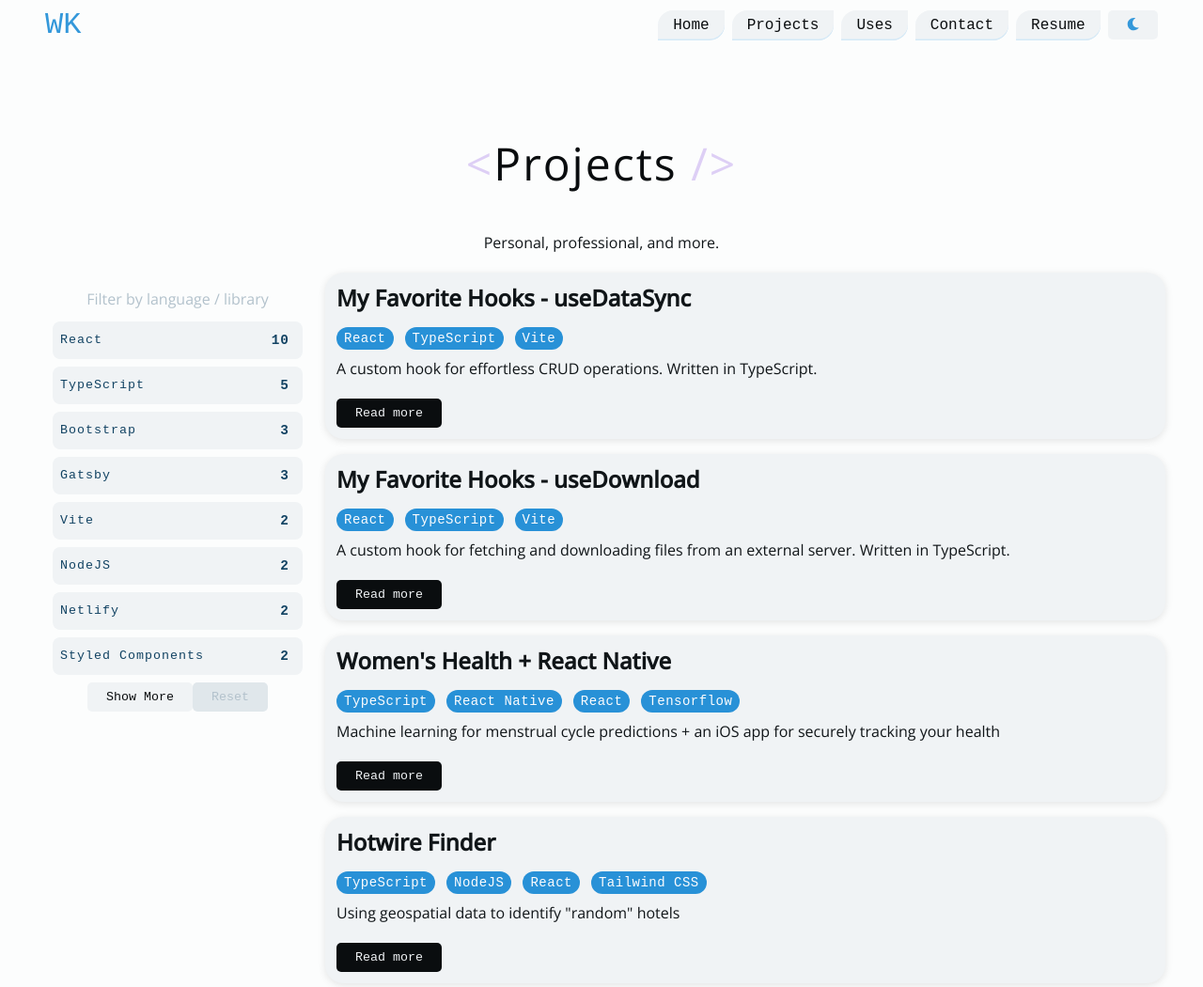
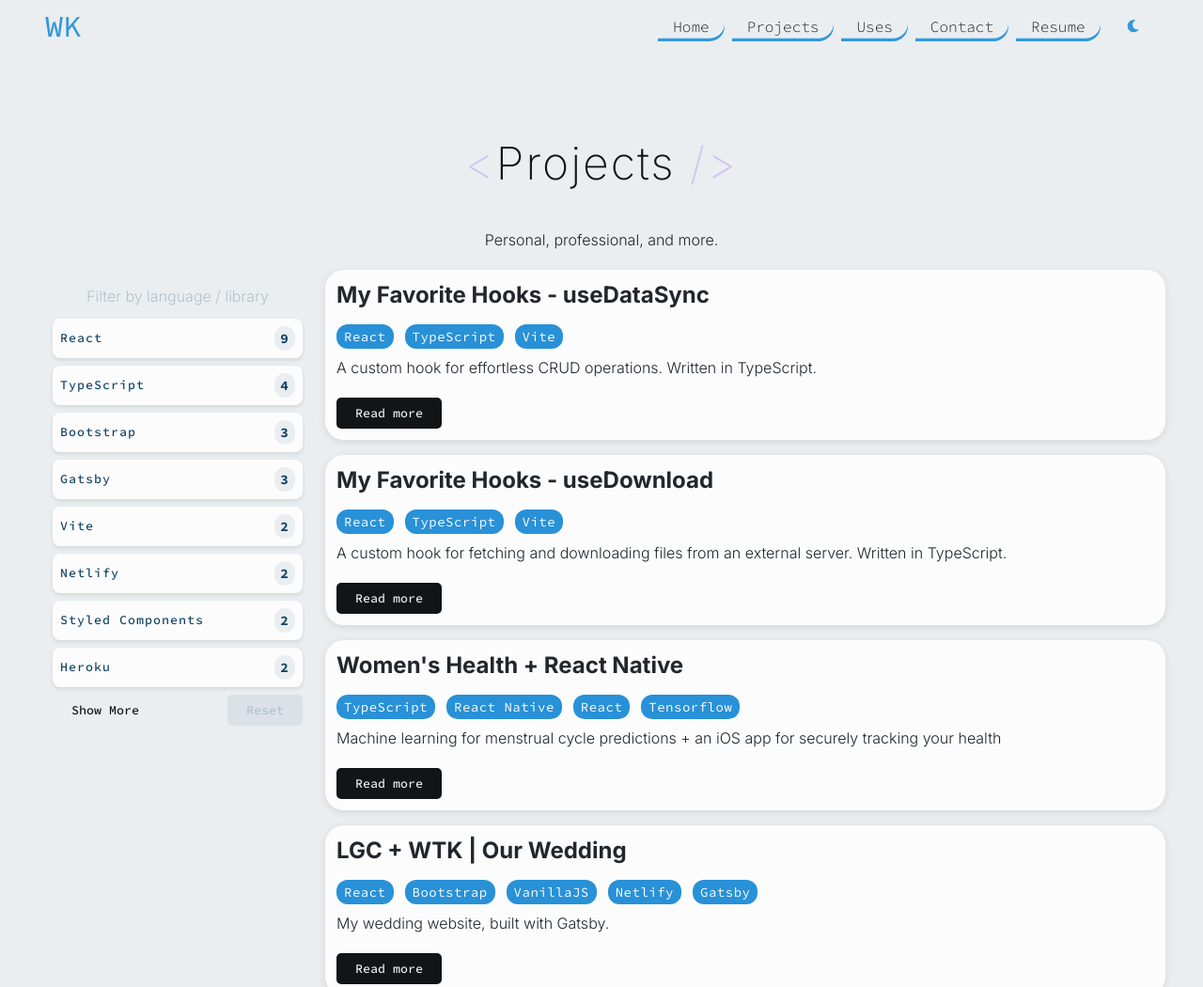
Before and after one commit to willkrakow/gatsby-portfolio, a Gatsby site: page /projects in a window 1280 px wide. Shown: the top 1050 px of the page at 94% size. Built offline with nearby package versions, Linux system fonts and the light colour scheme; Gatsby itself is replaced by a stand-in of ours; some packages are replaced by stand-ins of ours; what rehype-react would draw is missing.

Commit message:
Change fonts. Update favicon.

```diff
--- a/_posts/projects/hotel-deal-identifier.md
+++ /dev/null
@@ -1,17 +0,0 @@
----
-layout: project
-title: Hotwire Finder
-thumbnail: images/wedding.png
-stack:
-  - TypeScript
-  - NodeJS
-  - React
-  - Tailwind CSS
-slug: hotel-deal-identifier
-source: https://github.com/willkrakow/wedding-plans
-publicId: wedding_byxwpi
-description: Using geospatial data to identify "random" hotels
-date: 2022-05-15
----
-
-An ecommerce site that leverages Shopify's liquid templating and Ajax API. I served as designer and developer for this project, which led to a traffic increase of 40% and a sales increaase of more than 50% in the month succeeding the site's launch.
--- a/gatsby-config.js
+++ b/gatsby-config.js
@@ -1,8 +1,6 @@
 require('dotenv').config({
   path: `.env`
 });
-
-console.log(process.env);
 
 module.exports = {
   siteMetadata: {
@@ -53,7 +51,7 @@ module.exports = {
         short_name: `William Krakow`,
         start_url: `/`,
         background_color: `#fffafc`,
-        theme_color: `#002c86`,
+        theme_color: `#08c5ff`,
         display: `browser`,
         icon: `static/images/favicon.png`,
       },
@@ -89,7 +87,7 @@ module.exports = {
     {
       resolve: `gatsby-plugin-google-fonts`,
       options: {
-        fonts: [`Lato\:300,400,600`, `Open Sans\:300,500`, "Playball"],
+        fonts: [`Lato\:300,400,600`, `Open Sans\:300,500`, "Playball", "Source Code Pro\:200,300,400,500,600,700,800", "Inter\:200,300,400,500,600,700,800,900"],
       },
     },
     `gatsby-plugin-image`,
--- a/src/components/Header.tsx
+++ b/src/components/Header.tsx
@@ -9,7 +9,7 @@ import { navAnimation, navNullAnimation, navCloseAnimation } from '../utils/anim
 import { ThemeToggleContext } from '../utils/theme';
 
 const Logo = styled.span`
-  font-family: monospace;
+  font-family: "Source Code Pro", monospace;
   color: ${props => props.theme.colors.primary};
   font-size: 2rem;
   text-decoration: none;
--- a/src/components/Project.tsx
+++ b/src/components/Project.tsx
@@ -8,7 +8,7 @@ import { IProjectFrontmatter } from "../types"
 
 const ProjectCard = styled.article`
 padding: ${props => props.theme.spacing[3]};
-background-color: ${props => props.theme.colors.light};
+background-color: ${props => props.theme.colors.lightTint};
 border-radius: ${props => props.theme.borderRadii[2]};
 display: flex;
 flex-direction: column;
--- a/src/components/ProjectList.tsx
+++ b/src/components/ProjectList.tsx
@@ -35,6 +35,7 @@ const ProjectArticle = styled.article`
   padding: ${props => props.theme.spacing[4]} ${props => props.theme.spacing[4]};
   border-radius: ${props => props.theme.borderRadii[2]};
   box-shadow: 0 2px 8px rgba(0,0,0,0.1);
+  background-color: ${props => props.theme.colors.lightTint};
 `
 
 const ProjectList = () => {
--- a/src/components/SocialLinks.tsx
+++ b/src/components/SocialLinks.tsx
@@ -9,6 +9,7 @@ const ListItem = styled.li`
   list-style: none;
   display: flex;
   justify-content: flex-start;
+  margin-bottom: ${props => props.theme.spacing[1]};
   @media screen(max-width: 599px) {
     justify-content: flex-end;
   }
--- a/src/components/Typography.tsx
+++ b/src/components/Typography.tsx
@@ -6,16 +6,17 @@ import { FontAwesomeIcon } from '@fortawesome/react-fontawesome';
 export const HeroHeader = styled.h1`
   display: block;
   width: 100%;
-  font-weight: bold;
+  font-weight: 900;
   margin-top: 1rem;
   font-size: 3rem;
   color: ${props => props.theme.colors.primary};
   text-align: center;
+  font-family: "Inter";
 `;
 
 export const HeroSub = styled.h2`
 color: ${props => props.theme.colors.darkTint};
-font-family: monospace;
+font-family: "Source Code Pro", monospace;
 font-weight: ${props => props.theme.fontWeights.thin};
 font-size: ${props => props.theme.fontSizes.md};
 `;
@@ -26,7 +27,7 @@ export const BioHeader = styled.h3`
   margin-bottom: 1rem;
   color: ${props => props.theme.colors.darkTint};
   font-weight: ${props => props.theme.fontWeights.light};
-  font-family: "Open Sans", sans-serif;
+  font-family: "Inter", sans-serif;
   margin-top: 0;
   text-decoration: none;
 `
@@ -41,7 +42,7 @@ export const PlainHeader = styled.h4`
   margin-top: 0;
   text-decoration: none;
   color: ${props => props.theme.colors.darkTint};
-  font-family: "Open Sans", sans-serif;
+  font-family: "Inter", sans-serif;
 `
 
 export const ColorHeader = styled(PlainHeader)`
@@ -56,7 +57,7 @@ export const LabelText = styled.h5`
   margin-top: 0;
   font-size: ${props => props.theme.fontSizes.sm};
   font-weight: bolder;
-  font-family: monospace;
+  font-family: "Source Code Pro", monospace;
 `
 
 
@@ -74,7 +75,7 @@ export const BioText = styled.p<IBioText>`
   line-height: 1.5rem;
   font-weight: ${props => props.theme.fontWeights.light};
   text-align: ${props => props.centered ? 'center' : props.textAlign ? props.textAlign : 'start'};
-  font-family: 'Open Sans', sans-serif;
+  font-family: 'Inter', sans-serif;
   margin-bottom: ${props => props.theme.spacing[3]};
   margin-top: 0;
 `
@@ -95,7 +96,7 @@ export const ColorText = styled.p`
   display: inline;
   color: ${props => props.theme.colors.darkTint};
   text-align: center;
-  font-family: 'Open Sans', sans-serif;
+  font-family: 'Inter', sans-serif;
 `
 
 export const ColorLink = styled(Link)`
@@ -110,7 +111,7 @@ export const ColorLink = styled(Link)`
   text-decoration: none;
   transition: all 0.3s ease;
   color: ${props => props.theme.colors.darkTint};
-  font-family: monospace;
+  font-family: "Source Code Pro", monospace;
   font-weight: ${props => props.theme.fontWeights.light};
   &:hover {
     box-shadow: 0px 0.25em 0 ${props => props.theme.colors.primaryTint};
@@ -134,7 +135,7 @@ export const ColorSpan = styled.span`
   display: inline;
   text-decoration: none;
   transition: all 0.3s ease;
-  font-family: monospace;
+  font-family: "Source Code Pro", monospace;
   color: ${props => props.theme.colors.darkTint};
   font-weight: ${props => props.theme.fontWeights.light};
   &:hover {
@@ -149,7 +150,7 @@ export const ColorSpan = styled.span`
 
 
 export const ColorAniLink = styled(AniLink)`
-  box-shadow: inset 0 -0.1em 0 ${props => props.theme.colors.primaryTint};
+  box-shadow: inset 0 -0.2em 0 ${props => props.theme.colors.primary};
   line-height: 2em;
   font-size: ${props => props.theme.fontSizes.sm};
   border: none;
@@ -160,7 +161,7 @@ export const ColorAniLink = styled(AniLink)`
   display: inline;
   transition: all 0.3s ease;
   color: ${props => props.theme.colors.dark};
-  font-family: monospace;
+  font-family: "Source Code Pro", monospace;
   font-weight: ${props => props.theme.fontWeights.light};
   &:hover {
     box-shadow: inset 0 -2em 0 ${props => props.theme.colors.primaryTint};
@@ -178,7 +179,7 @@ export const ColorURL = styled.a`
   display: inline;
   transition: all 0.3s linear;
   color: ${props => props.theme.colors.dark};
-  font-family: monospace;
+  font-family: "Source Code Pro", monospace;
   font-weight: ${props => props.theme.fontWeights.light};
   border-radius: ${props => props.theme.borderRadii[1]};
   padding: 0.5rem;
@@ -198,7 +199,7 @@ const BaseButton = styled.button`
   border-radius: ${props => props.theme.borderRadius};
   font-weight: ${props => props.theme.fontWeights.heavy};
   border: none;
-  font-family: monospace;
+  font-family: "Source Code Pro", monospace;
   cursor: pointer;
   &:disabled {
     cursor: not-allowed;
@@ -211,7 +212,7 @@ export const BlackButton = styled(BaseButton)`
   transition: all 0.3s ease;
   &:hover {
     background: ${props => props.theme.colors.tertiaryTint};
-    color: ${props => props.theme.colors.lightTint};
+    color: ${props => props.theme.colors.white};
   }
   &:disabled {
     background: ${props => props.theme.colors.lightShade};
--- a/src/components/containers.tsx
+++ b/src/components/containers.tsx
@@ -1,11 +1,10 @@
 import React from "react"
-import styled, { keyframes } from "styled-components"
-import { BioText, BioHeader, ColorURL, ColorLink, ColorAniLink, } from "./Typography"
+import styled from "styled-components"
+import { BioText, BioHeader, ColorURL, ColorAniLink, } from "./Typography"
 import { FontAwesomeIcon } from "@fortawesome/react-fontawesome"
 import { faArrowLeft, faEye } from "@fortawesome/free-solid-svg-icons"
 import { faGithub } from '@fortawesome/free-brands-svg-icons'
 import { IconDefinition } from "@fortawesome/free-solid-svg-icons"
-import { Link } from "gatsby"
 import RehypeReact from "rehype-react"
 import { UnorderedList, OrderedList, BlockQuote, CodeBlock } from "../templates/article/MarkdownComponents"
 import { FlexItem, FlexRow } from "./Grid"
@@ -20,8 +19,8 @@ letter-spacing: 0.5px;
   font-weight: thin;
   background-color: ${props => props.theme.colors.tertiaryTint};
   color: ${props => props.theme.colors.white};
-font-family: monospace;
-`;
+  font-family: "Source Code Pro", monospace;
+`
 
 const WrapperText = styled.span`
   opacity: 0.4;
--- a/src/components/layout.js
+++ b/src/components/layout.js
@@ -15,8 +15,8 @@ padding: ${props => props.theme.spacing[4]};
 const GlobalStyle = createGlobalStyle`
   body {
     font-size: 18px;
-    font-family: 'Open Sans', sans-serif;
-    background-color: ${props => props.theme.colors.lightTint};
+    font-family: 'Inter', sans-serif;
+    background-color: ${props => props.theme.colors.light};
     transition: all 0.5s ease;
     margin: 0;
   }
--- a/src/pages/projects.tsx
+++ b/src/pages/projects.tsx
@@ -15,7 +15,8 @@ const SortButton = styled.button<{selected: boolean}>`
   margin-bottom: ${props => props.theme.spacing[2]};
   text-align: left;
   cursor: pointer;
-  background-color: ${props => (props.selected ? props.theme.colors.tertiary : props.theme.colors.light)};
+  background-color: ${props => (props.selected ? props.theme.colors.tertiary : props.theme.colors.lightTint)};
+  box-shadow: 0 2px 4px rgba(0,0,0,0.1);
   color: ${props => (props.selected ? props.theme.colors.light : props.theme.colors.tertiary)};
   transition: all 0.3s ease;
   &:hover {
@@ -27,7 +28,7 @@ const SortButton = styled.button<{selected: boolean}>`
   padding: 8px;
   display: flex;
   align-items: center;
-  font-family: monospace;
+  font-family: "Source Code Pro", monospace;
   letter-spacing: 1px;
   font-weight: ${props => props.theme.fontWeights.heavy};
 `
@@ -74,22 +75,6 @@ const MobileSortBox = styled.div`
   }
 `
 
-const FancyDropdownItem = styled.span<{selected: boolean}>`
-  background-color: ${props => (props.selected ? "#7026b9" : "#fafafa")};
-  color: ${props => (props.selected ? "#fafafa" : "#7026b9")};
-  transition: all 0.3s ease;
-  border-radius: 8px;
-  width: 100%;
-  border: none;
-  text-align: left;
-  margin-bottom: 0.25em;
-  padding: 8px;
-  &:hover {
-    background-color: ${props =>
-      props.selected ? "rgb(132 58 205)" : "rgba(112, 38, 205, 0.4)"};
-  }
-`
-
 const ProjectGrid = styled.div`
 display: grid;
 grid-template-columns: 1fr;
@@ -131,6 +116,12 @@ const DropdownMenu = styled.div<{ isOpen: boolean }>`
     height: 0px;
     display: none;
   }
+`
+const FilterActions = styled.div`
+display: flex;
+width: 100%;
+justify-content: space-between;
+align-items: center;
 `
 interface IProjectFrontmatter {
   date: string
@@ -279,17 +270,17 @@ export default function Writing({ data }: IProjectsPage) {
                     {btn.name} <SortBoxCounter>{btn.count}</SortBoxCounter>
                   </SortButton>
                 ))}
-              {uncommonItems.length > COMMON_ITEMS && (
+              <FilterActions>
                 <WhiteButton onClick={handleShowMore}>
                   {showMore ? "Show Fewer" : "Show More"}
                 </WhiteButton>
-              )}
                 <BlackButton
                   onClick={handleClearFilters}
                   disabled={toQuery.length === 0}
                 >
                   Reset
                 </BlackButton>
+              </FilterActions>
             </SortBox>
             <MobileSortBox>
               <WhiteButton onClick={handleDropdown}>
--- a/src/templates/article/MarkdownComponents.js
+++ b/src/templates/article/MarkdownComponents.js
@@ -13,7 +13,7 @@ export const OrderedList = styled.ol`
 
     &::before {
       content: counter(item) ".";
-      color: rgba(1, 177, 169, 1);
+      color: ${props => props.theme.colors.primary};
       width: 1em;
       margin-right: 0.25em;
       font-weight: bold;
@@ -28,8 +28,8 @@ export const BlockQuote = styled.blockquote`
     margin: 1em 1em;
     padding: 0 1em;
     font-style: italic;
-    color: #6c757d;
-    border-left: 0.5em solid rgba(1, 177, 169, 0.2);
+    color: ${props => props.theme.colors.muted};
+    border-left: 0.5em solid ${props => props.theme.colors.tertiary};
   }
 `
 
@@ -49,11 +49,11 @@ export const UnorderedList = styled.ul`
 
   li::before {
     content: ">";
-    color: rgba(1, 177, 169, 1);
+    color: ${props => props.theme.colors.primary};
     margin-left: -1em;
     font-weight: bold;
     margin-right: 0.375em;
-    font-size: 1.5rem;
+    font-size: ${props => props.theme.fontSizes.md};
   }
 `
 
--- a/src/utils/theme.ts
+++ b/src/utils/theme.ts
@@ -12,12 +12,12 @@ export const myTheme: DefaultTheme = {
     secondaryTint: `hsl(264, 69%, 90%)`,
     tertiary: `hsl(204, 69%, 23%)`,
     tertiaryTint: `hsl(204, 69%, 50%)`,
-    dark: `hsl(204, 20%, 5%)`,
-    darkTint: `hsl(204, 20%, 8%)`,
-    darkShade: `hsl(204, 10%, 1%)`,
-    light: `hsl(204, 20%, 95%)`,
-    lightTint: `hsl(204, 10%, 99%)`,
-    lightShade: `hsl(204, 20%, 90%)`,
+    dark: `hsl(204, 15%, 8%)`,
+    darkTint: `hsl(204, 15%, 15%)`,
+    darkShade: `hsl(204, 10%, 5%)`,
+    light: `hsl(204, 15%, 93%)`,
+    lightTint: `hsl(204, 5%, 99%)`,
+    lightShade: `hsl(204, 20%, 88%)`,
     muted: `hsl(204, 20%, 75%)`,
     error: `hsl(350, 69%, 53%)`,
     success: `hsl(130, 69%, 53%)`,
```
Also changed, not shown: static/favicon.ico. Lines whose indentation alone changed are shown as unchanged.
